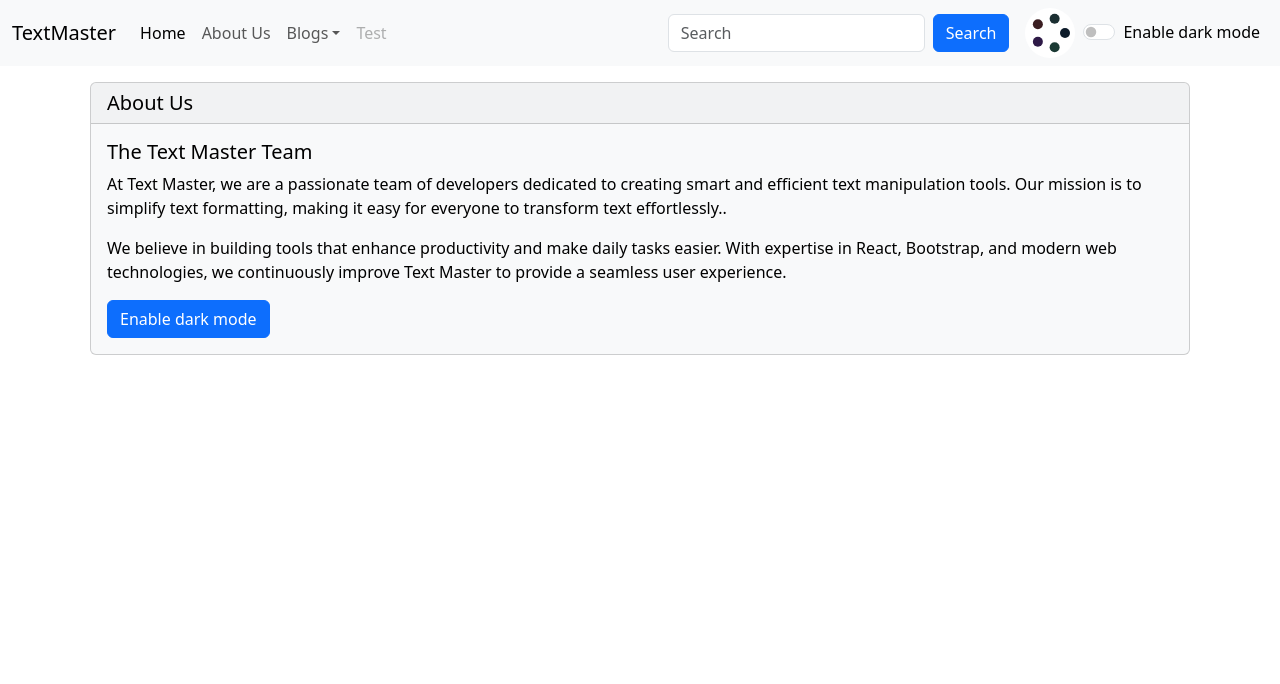
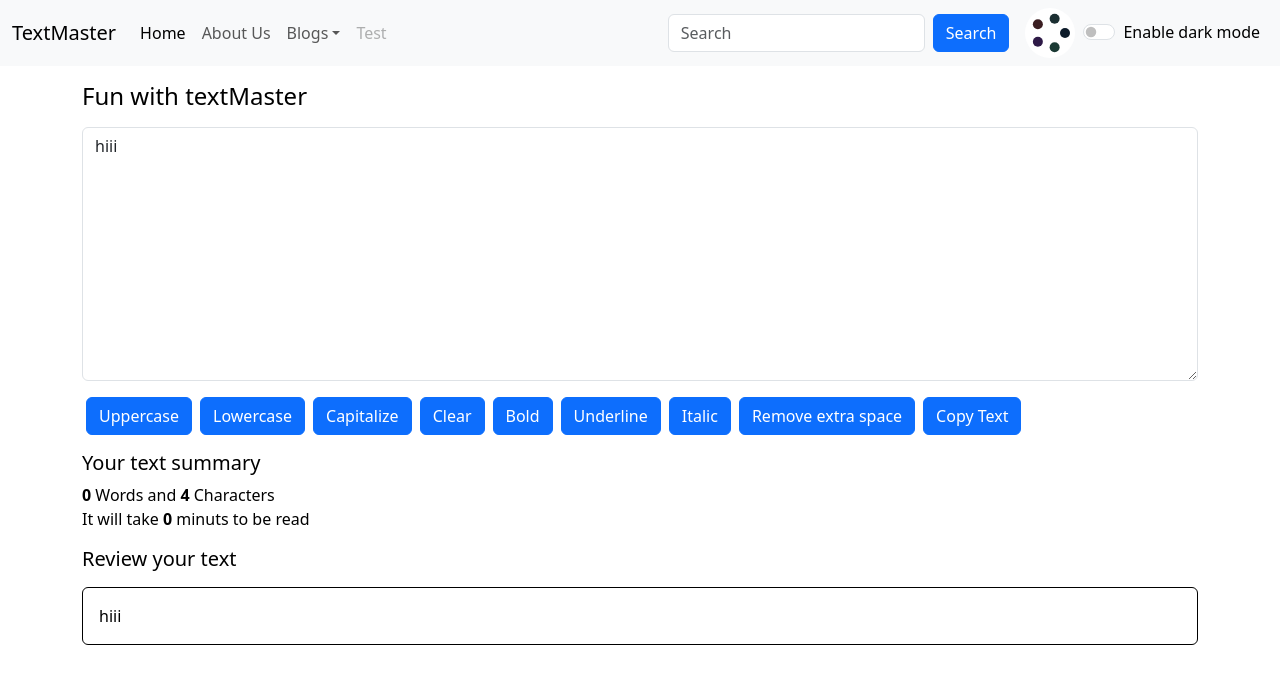
Before and after one commit to Ranjitarajput/textMaster, a React (Vite) app: page /about in a window 1280 px wide. Shown: the top 684 px of the page. Built offline with nearby package versions, Linux system fonts and the light colour scheme.

Commit message:
router removed

```diff
--- a/src/App.jsx
+++ b/src/App.jsx
@@ -4,10 +4,10 @@ import { useState } from 'react'
 // import './App.css'
 import Navbar from './components/Navbar'
 import First from './components/First'
-import About from './components/About'
+// import About from './components/About'
 import Alert from './components/Alert';
 // import CircularPalette from './components/CircularPalette';
-import { BrowserRouter as Router, Routes, Route } from "react-router-dom";
+// import { BrowserRouter as Router, Routes, Route } from "react-router-dom";
 
 
 
@@ -48,15 +48,16 @@ const bgColor = (color) => {
 
   return (
     <>
-     <Router>
+     {/* <Router> */}
 
      < Navbar title="TextMaster" mode={mode} toggleMode={toggleMode} bgColor={bgColor}/>
      <Alert alert={alert} />
-      <Routes>
+      {/* <Routes>
         <Route path="/" element={ < First mode={mode} toggleMode={toggleMode} showAlert={showAlert}/>} />
         <Route path="/about" element={<About mode={mode} toggleMode={toggleMode}/> } />
       </Routes>
-    </Router>
+    </Router> */}
+    < First mode={mode} toggleMode={toggleMode} showAlert={showAlert}/>
 
     </>
   )
--- a/src/components/Navbar.jsx
+++ b/src/components/Navbar.jsx
@@ -1,7 +1,7 @@
 import React from 'react'
 // import PropTypes from 'prop-types';
 import CircularPalette from './CircularPalette';
-import { Link } from 'react-router-dom';
+// import { Link } from 'react-router-dom';
 
 
 export default function Navbar(props) {
@@ -10,7 +10,7 @@ export default function Navbar(props) {
         <nav className={`navbar navbar-expand-lg navbar-${props.mode} bg-${props.mode}`}>
   <div className="container-fluid">
 
-    <Link className='navbar-brand' to="/">TextMaster</Link>
+    <a className='navbar-brand' href="#">TextMaster</a>
     <button className="navbar-toggler" type="button" data-bs-toggle="collapse" data-bs-target="#navbarSupportedContent" aria-controls="navbarSupportedContent" aria-expanded="false" aria-label="Toggle navigation">
       <span className="navbar-toggler-icon"></span>
     </button>
@@ -18,12 +18,12 @@ export default function Navbar(props) {
     <div className="collapse navbar-collapse" id="navbarSupportedContent">
       <ul className="navbar-nav me-auto mb-2 mb-lg-0">
         <li className="nav-item">
-          {/* <a className="nav-link active" aria-current="page" href="#">Home</a> */}
-          <Link className='nav-link active' arial-current="page" to="/">Home</Link>
+          <a className="nav-link active" aria-current="page" href="#">Home</a>
+          {/* <Link className='nav-link active' arial-current="page" to="/">Home</Link> */}
         </li>
         <li className="nav-item">
-          {/* <a className="nav-link" href="#">About Us</a> */}
-          <Link className='nav-link' arial-current="page" to="/about">About Us</Link>
+          <a className="nav-link" href="#">About Us</a>
+          {/* <Link className='nav-link' arial-current="page" to="/about">About Us</Link> */}
         </li>
         <li className="nav-item dropdown">
           <a className="nav-link dropdown-toggle" href="#" id="navbarDropdown" role="button" data-bs-toggle="dropdown" aria-expanded="false">
```
